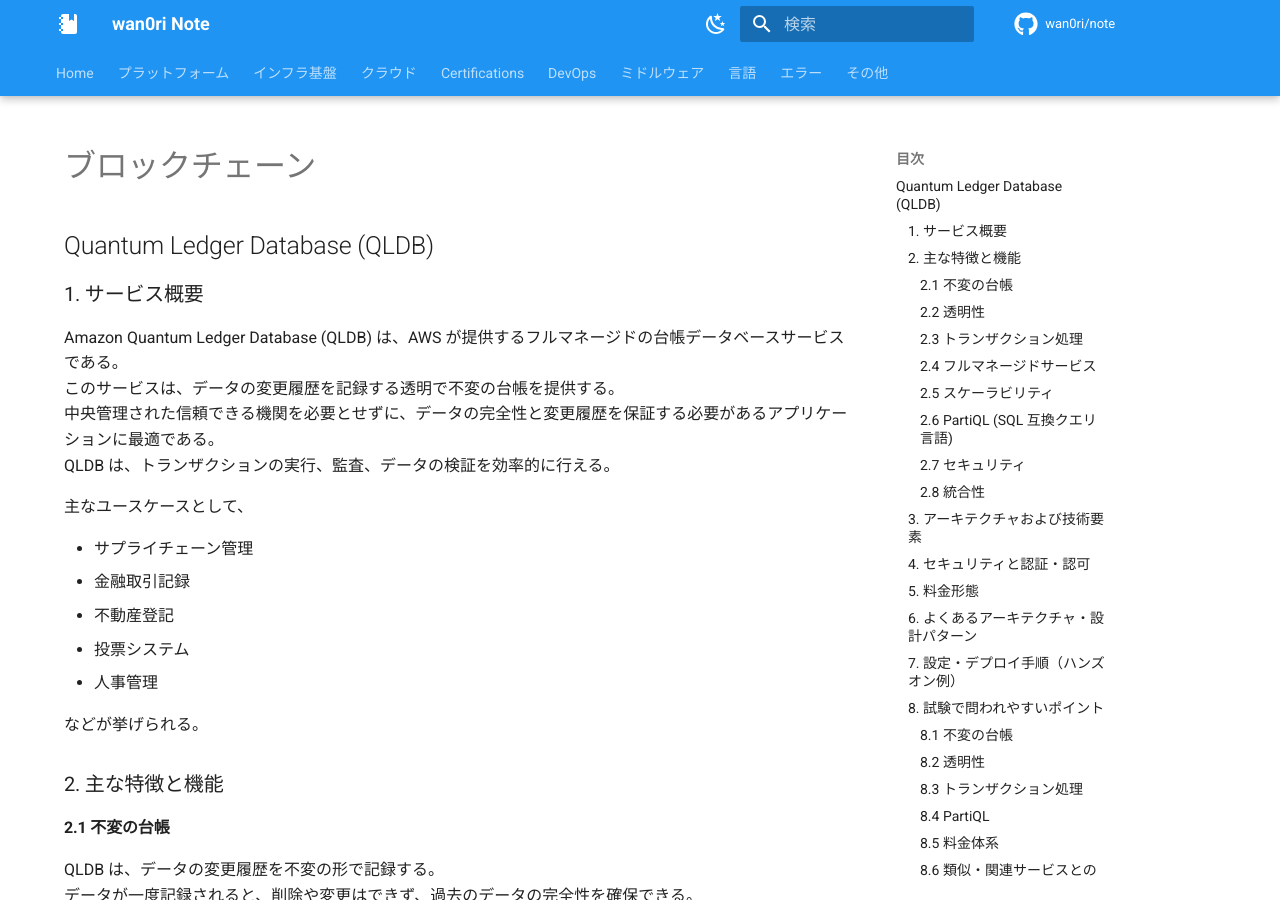
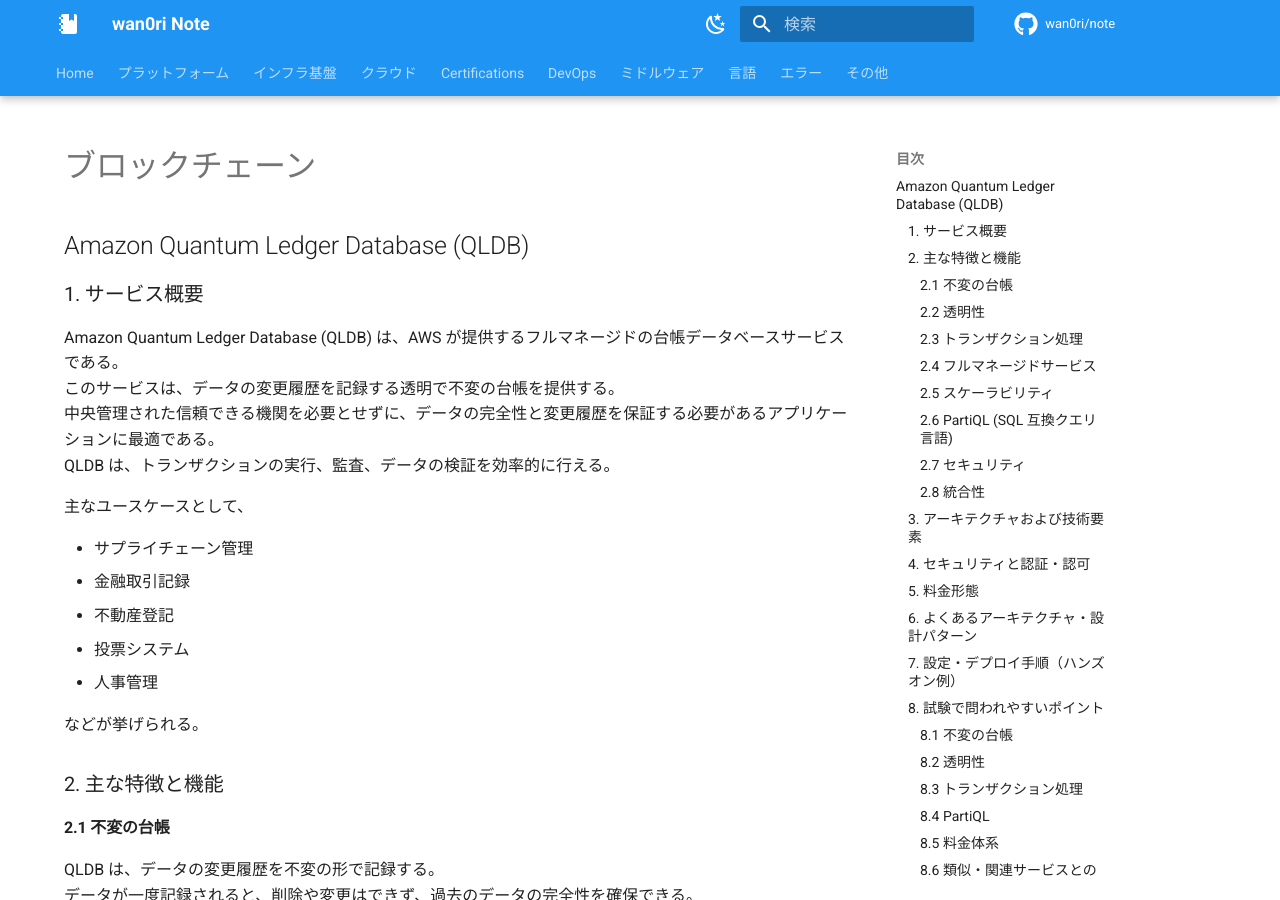
Before and after one commit to wan0ri/note, an MkDocs documentation site: the page built from docs/certifications/aws-saa/Blockchain.md, in a window 1280 px wide and 900 px high. Built offline with MkDocs 1.6.1 and Material for MkDocs 9.7.7, drawn with Linux system fonts in a browser that asks for light colours; comment, search, counter and statistics services are not loaded.

Commit message:
サービス名のプレフィックスに「Amazon」を追加して、明確性を向上

```diff
--- a/docs/certifications/aws-saa/Blockchain.md
+++ b/docs/certifications/aws-saa/Blockchain.md
@@ -2,7 +2,7 @@
 title: ブロックチェーン
 ---
 
-## Quantum Ledger Database (QLDB)
+## Amazon Quantum Ledger Database (QLDB)
 
 ### 1. サービス概要
 
```
